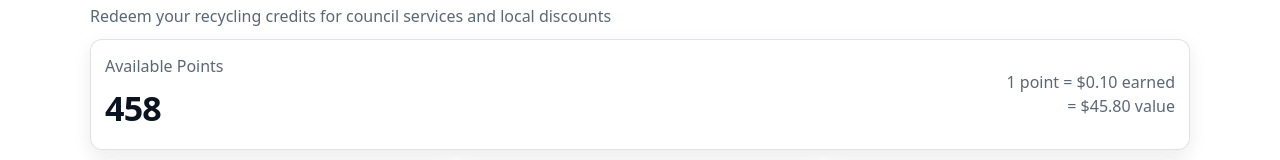
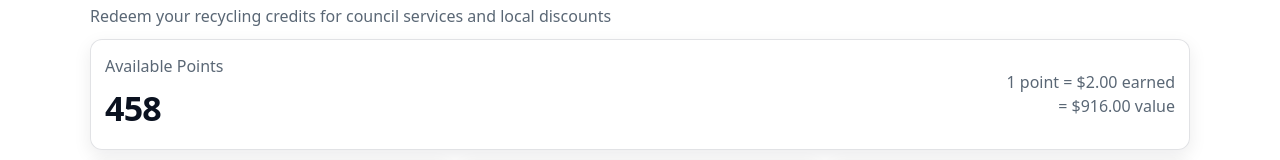
Before and after one commit to ito5002-tp1-26-team3-org/project, a React (Vite) app in the folder frontend/app/: page /resident in a window 1280 px wide. Both pictures are taken after a click on the button "Vouchers". Shown: the part 372-532 px from the top of the page. Built offline with nearby package versions, Linux system fonts and the light colour scheme.

Commit message:
Changed 0.10 to 2.00

```diff
--- a/frontend/app/src/pages/Resident.jsx
+++ b/frontend/app/src/pages/Resident.jsx
@@ -455,8 +455,8 @@ export default function Resident() {
               <div className="moneyBig">{points}</div>
             </div>
             <div className="muted" style={{ textAlign: "right" }}>
-              <div>1 point = $0.10 earned</div>
-              <div>= ${(points * 0.10).toFixed(2)} value</div>
+              <div>1 point = $2.00 earned</div>
+              <div>= ${(points * 2.00).toFixed(2)} value</div>
             </div>
           </div>
 
```
